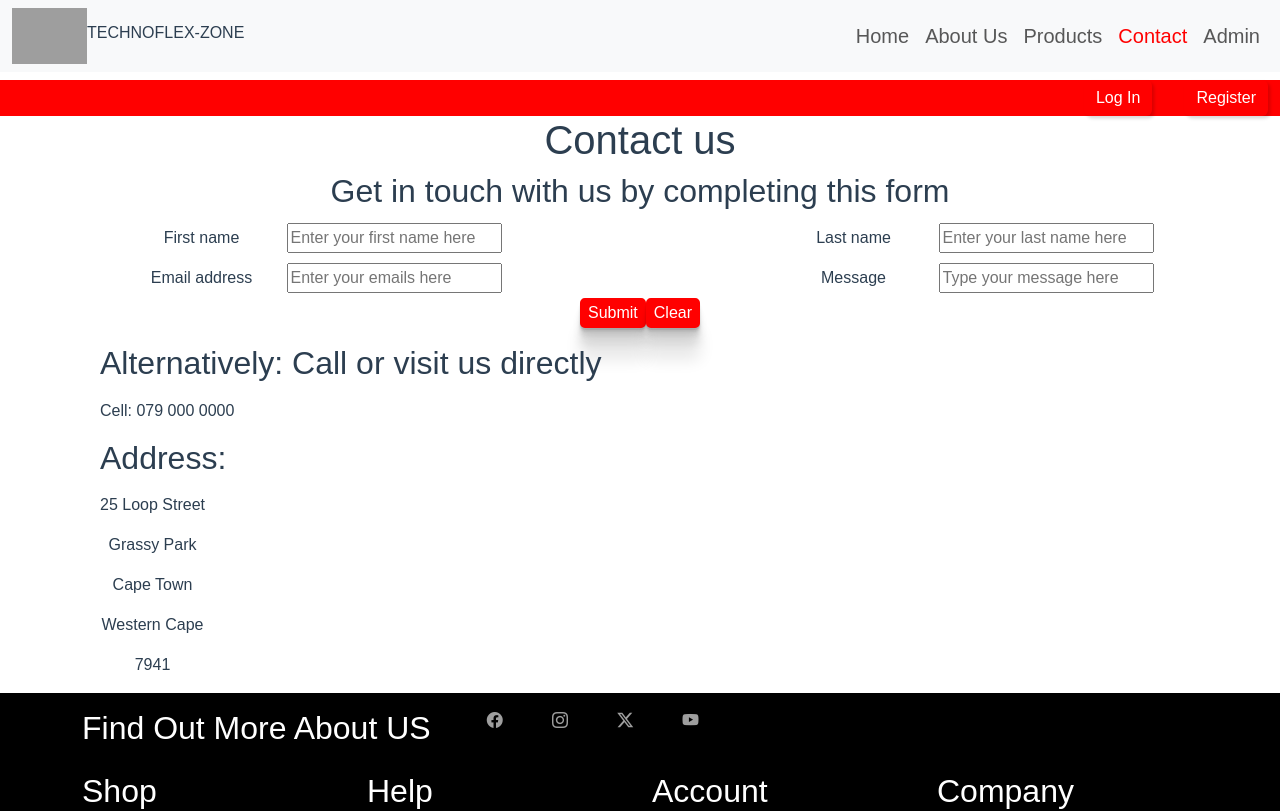
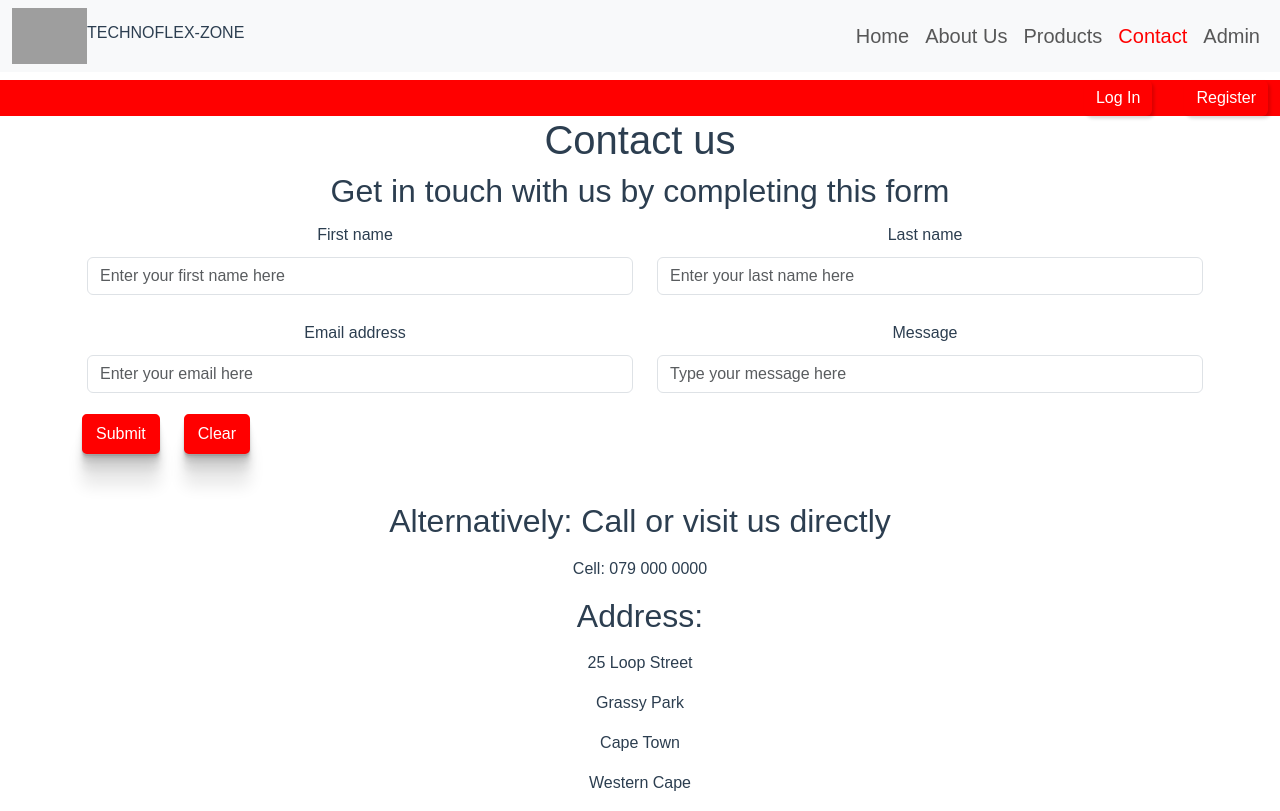
Before and after one commit to sjodie1157/nodeEOMP, a Vue app: page /contact in a window 1280 px wide. Shown: the top 811 px of the page. Built offline with nearby package versions, Linux system fonts and the light colour scheme; grey boxes are pictures that could not be loaded; a web font is replaced by a local one.

Commit message:
fixed contact page

```diff
--- a/src/views/ContactView.vue
+++ b/src/views/ContactView.vue
@@ -1,92 +1,87 @@
 <template>
-    <div>
+    <div class="container">
         <h1>Contact us</h1>
         <h2>Get in touch with us by completing this form</h2>
-        <form @submit.prevent
-        action="https://formspree.io/f/xaygazkl"
-        method="POST">
+        <form @submit.prevent action="https://formspree.io/f/xaygazkl" method="POST">
             <div class="row">
-            <div class="col-6">
+                <div class="col-md-6">
                     <label>First name</label>
-                <input type="firstName" placeholder="Enter your first name here" v-model="formData.firstName">
+                    <input type="text" class="form-control" placeholder="Enter your first name here"
+                        v-model="formData.firstName">
                 </div>
-            <div class="col-6">
+                <div class="col-md-6">
                     <label>Last name</label>
-                <input type="LastName" placeholder="Enter your last name here" v-model="formData.lastName">
+                    <input type="text" class="form-control" placeholder="Enter your last name here"
+                        v-model="formData.lastName">
                 </div>
             </div>
-        <div class="row">
-            <div class="col-6">
+            <div class="row mt-3">
+                <div class="col-md-6">
                     <label>Email address</label>
-                <input type="email" placeholder="Enter your emails here" v-model="formData.emailAddress">
+                    <input type="email" class="form-control" placeholder="Enter your email here"
+                        v-model="formData.emailAddress">
                 </div>
-            <div class="col-6">
+                <div class="col-md-6">
                     <label>Message</label>
-                <input type="text" placeholder="Type your message here" v-model="formData.userMessage">
+                    <input type="text" class="form-control" placeholder="Type your message here"
+                        v-model="formData.userMessage">
                 </div>
             </div>
-                <button type="submit" @click="submitBtn">Submit</button>
-                <button @click="clearInput">Clear</button>
-            <p>{{ submitMessage }}</p>
+            <div class="mt-3 d-flex">
+                <button type="submit" class="btn btn-primary me-4" @click="submitBtn">Submit</button>
+                <button type="button" class="btn btn-secondary" @click="clearInput">Clear</button>
+            </div>
+            <p class="mt-3">{{ submitMessage }}</p>
         </form>
-        <h2 class="addressPtag">Alternatively: Call or visit us directly </h2>
-        <p class="addressPtag mt-3">Cell: 079 000 0000</p>
-        <h2 class="addressPtag mt-3">Address: </h2>
-        <div class="addressPtag mt-3">
+        <h2 class="mt-5">Alternatively: Call or visit us directly</h2>
+        <p class="mt-3">Cell: 079 000 0000</p>
+        <h2 class="mt-3">Address:</h2>
+        <div class="mt-3">
             <p>25 Loop Street</p>
             <p>Grassy Park</p>
             <p>Cape Town</p>
             <p>Western Cape</p>
             <p>7941</p>
         </div>
-
-
-
     </div>
 </template>
 
 <script>
 export default {
-        data(){
-            return{
+    data() {
+        return {
             formData: {
-                    firstName: null,
-                    lastName: null,
-                    emailAddress: null,
-                    userMessage: null
+                firstName: '',
+                lastName: '',
+                emailAddress: '',
+                userMessage: ''
             },
             submitMessage: null
-            }
+        };
     },
-        computed: {
+    methods: {
+        clearInput() {
+            this.formData.firstName = '';
+            this.formData.lastName = '';
+            this.formData.emailAddress = '';
+            this.formData.userMessage = '';
+        },
+        submitBtn() {
+            let checkFirstName = this.formData.firstName;
+            let checkLastName = this.formData.lastName;
+            let checkEmail = this.formData.emailAddress;
+            let checkUserMsg = this.formData.userMessage;
 
-        },
-        methods:{
-            clearInput(){
-                    this.$data.formData.firstName = "",
-                    this.$data.formData.lastName = "",
-                    this.$data.formData.emailAddress = "",
-                    this.$data.formData.userMessage = ""
-            },
-            submitBtn(){
-                // NOTE: The @submit.prevent of line 5 prevents the formspree page from loading
-                // Custom validation needed instead of the require parameter
-                let checkFirstName = this.$data.formData.firstName
-                let checkLastName = this.$data.formData.lastName
-                let checkEmail = this.$data.formData.emailAddress
-                let checkUserMsg = this.$data.formData.userMessage
-
-                if (checkFirstName && checkLastName && checkEmail && checkUserMsg){
-                    alert("You've submitted all your fields correctly. Thank you for contacting us")
-                    this.clearInput()
+            if (checkFirstName && checkLastName && checkEmail && checkUserMsg) {
+                this.submitMessage = "You've submitted all your fields correctly. Thank you for contacting us";
+                this.clearInput();
             } else {
-                    alert("Please enter all the fields before submitting the form" )
+                this.submitMessage = "Please enter all the fields before submitting the form";
             }
         }
     }
-    }
+};
 </script>
-
 <style scoped>
 
 label, input {
@@ -118,4 +113,13 @@ button:hover {
     width: fit-content;
 }
 
+input:hover {
+     box-shadow: rgba(0, 0, 0, 0.09) 0px 2px 1px, rgba(0, 0, 0, 0.09) 0px 4px 2px, rgba(0, 0, 0, 0.09) 0px 8px 4px, rgba(0, 0, 0, 0.09) 0px 16px 8px, rgba(0, 0, 0, 0.09) 0px 32px 16px;
+}
+input:focus {
+    min-width: 2em;
+    border-color: red;
+    box-shadow: 0 0 0 0.2rem rgba(255, 0, 0, 0.25);
+}
+
 </style>
```
Lines whose indentation alone changed are shown as unchanged.
